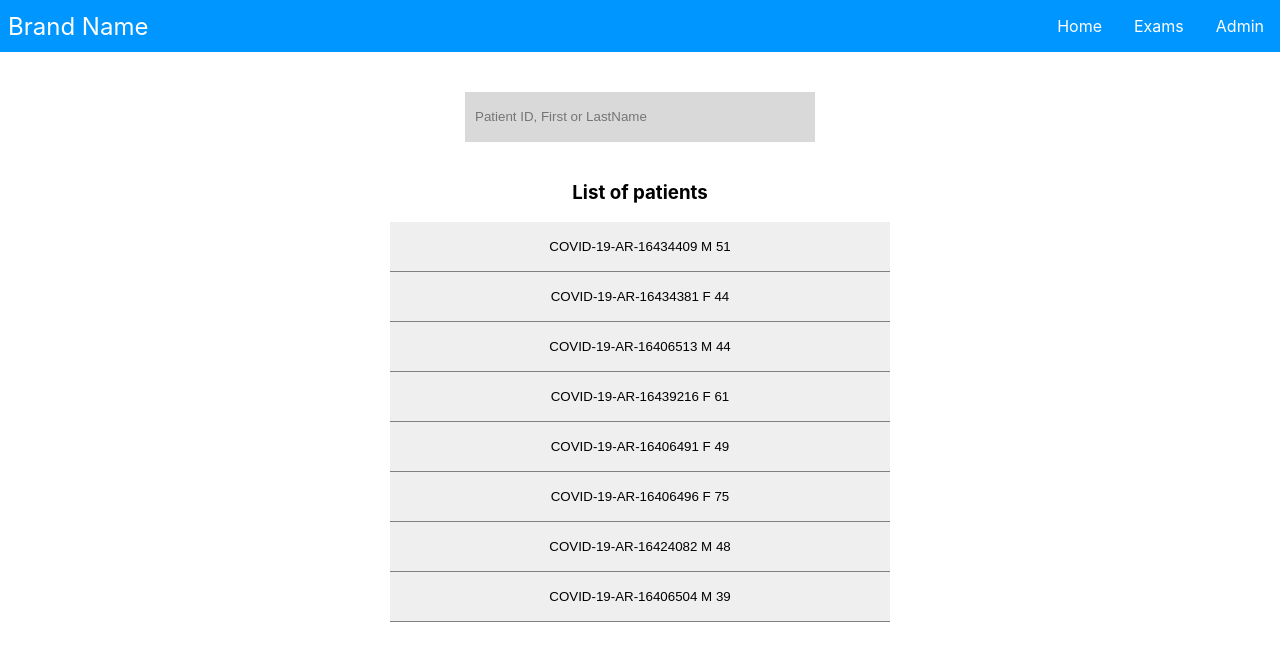
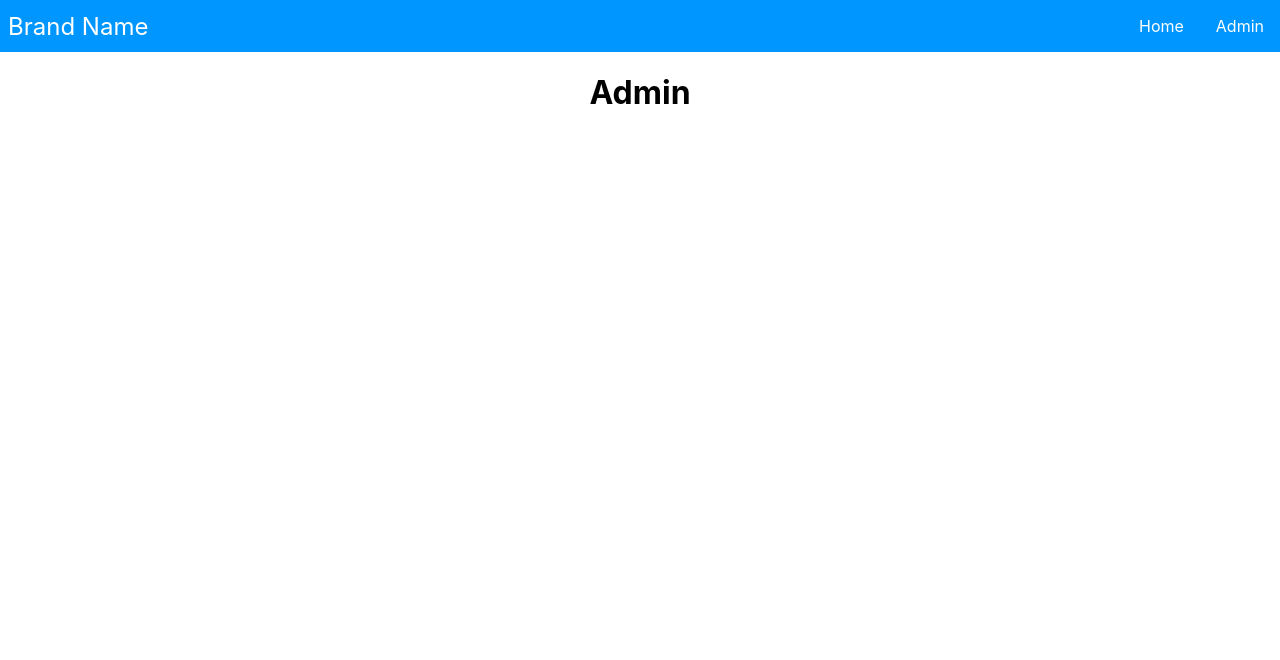
Before and after one commit to Jeffrey401/oct-int-repo, a React (Create React App) app in the folder client/: page /admin in a window 1280 px wide. Shown: the top 660 px of the page. Built offline with nearby package versions, Linux system fonts and the light colour scheme.

Commit message:
implement routing

```diff
--- a/client/package.json
+++ b/client/package.json
@@ -8,6 +8,7 @@
     "@testing-library/user-event": "^13.5.0",
     "react": "^18.2.0",
     "react-dom": "^18.2.0",
+    "react-router-dom": "^6.8.1",
     "react-scripts": "5.0.1",
     "web-vitals": "^2.1.4"
   },
--- a/client/src/App.js
+++ b/client/src/App.js
@@ -1,32 +1,26 @@
 import React from 'react'
 import './App.css'
 import Navbar from './components/Navbar'
-import Home from './pages/Home'
-import Exams from './pages/Exams'
-import Admin from './pages/Admin'
+import Home from './components/Home'
+import Admin from './components/Admin'
+import Details from './components/Details'
+import {BrowserRouter} from "react-router-dom";
+import {Route, Routes} from "react-router-dom";
 
 function App() {
-  let Component
-  switch(window.location.pathname) {
-    case "/":
-      Component = Home
-      break;
-    case "/exams":
-      Component = Exams
-      break;
-    case "/admin":
-      Component = Admin
-      break;
-  }
-
   return (
-    <>
-      <Navbar/>
-      <div className="test-container">
-        <Component/>
+    <BrowserRouter>
+      <div className='test-container'>
+        <Navbar/>
+        <Routes>
+          <Route index element={<Home/>}/>
+          <Route path='/admin' element={<Admin/>}/>
+          <Route path='/details' element={<Details/>}/>
+        </Routes>
       </div>
-    </>
-  );
+    </BrowserRouter>
+  )
 }
 
+
 export default App;
--- /dev/null
+++ b/client/src/components/Admin.js
@@ -0,0 +1,8 @@
+import React, { useState } from 'react';
+
+function Admin () {
+    return (
+        <h1>Admin</h1>
+    )
+}
+export default Admin
--- /dev/null
+++ b/client/src/components/Details.js
@@ -0,0 +1,8 @@
+import React, { useState } from 'react';
+
+function Details () {
+    return (
+        <h1>Details</h1>
+    )
+}
+export default Details
--- /dev/null
+++ b/client/src/components/Home.js
@@ -0,0 +1,9 @@
+import React, { useState } from 'react';
+import Table from './Table';
+
+function Home() {
+    return(
+        <Table/>
+    )
+}
+export default Home
--- a/client/src/components/Navbar.js
+++ b/client/src/components/Navbar.js
@@ -1,22 +1,21 @@
+import {Link} from "react-router-dom"
 
 function Navbar () {
     return (
         <nav className="navbar">
             <div className="brand-title">Brand Name</div>
-            <a href="#" className="toggle-button">
-                <span className="bar"></span>
-                <span className="bar"></span>
-                <span className="bar"></span>
-            </a>
             <div className="navbar-links">
                 <ul>
-                    <li><a href="/">Home</a></li>
-                    <li><a href="/exams">Exams</a></li>
-                    <li><a href="/admin">Admin</a></li>
+                    <li>
+                        <Link to={"/"}>Home</Link>
+                    </li>
+                    <li>
+                        <Link to={"/admin"}>Admin</Link>
+                    </li>
                 </ul>
             </div>
         </nav>
-    );
+    )
 }
 
 export default Navbar;
--- a/client/src/components/Table.js
+++ b/client/src/components/Table.js
@@ -15,7 +15,9 @@ function Table() {
                     {
                         data.map(patient =>
                             <div className="dataBox" key={patient.patientId}>
-                                <button className="button-solid">{patient.patientId + "\t" + patient.sex + "\t" + patient.age} </button>
+                                <a href='/details'>
+                                    <button className="button-solid">{patient.patientId + "\t" + patient.sex + "\t" + patient.age} </button>
+                                </a>
                             </div>)
                     }
                 </div>
```
Also changed, not shown: 1 other file (tests, documents, lock files or other folders).
